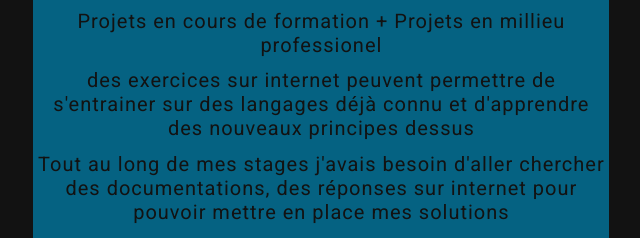
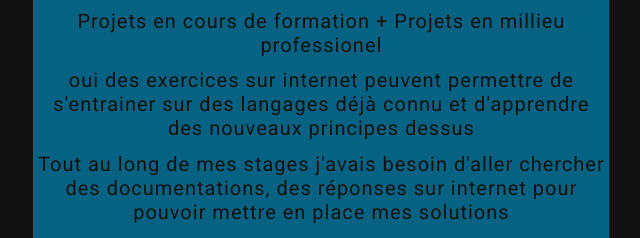
Before and after one commit to thomasvandenberg-26/monportfolio, a plain HTML site: page index.html in a window 1280 px wide. Shown: the part 3098-3336 px from the top of the page, 325-965 px from the left. Drawn offline with Linux system fonts and the light colour scheme; a web font is replaced by a local one.

Commit message:
Update index.html

```diff
--- a/index.html
+++ b/index.html
@@ -238,7 +238,7 @@
              <p> Cours en ligne sur openclassroom, vidéos youtube</p>
             <h3> Comment je la met en pratique ? </h3>
              <p> Projets en cours de formation + Projets en millieu professionel</p>
-             <p> des exercices sur internet peuvent permettre de s'entrainer sur des langages déjà connu et d'apprendre
+             <p> oui des exercices sur internet peuvent permettre de s'entrainer sur des langages déjà connu et d'apprendre
                 des nouveaux principes dessus
              </p>
 
```
